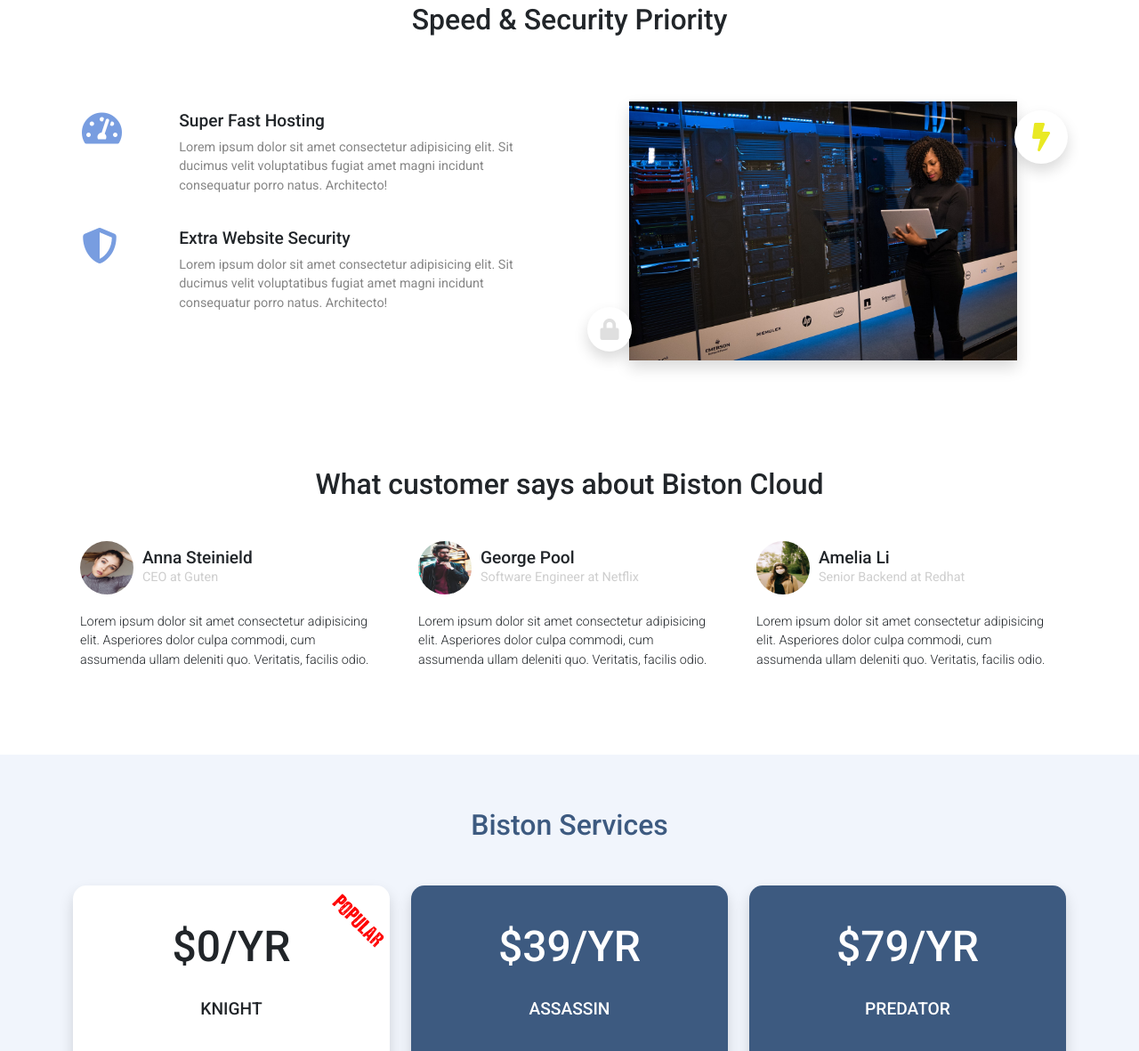
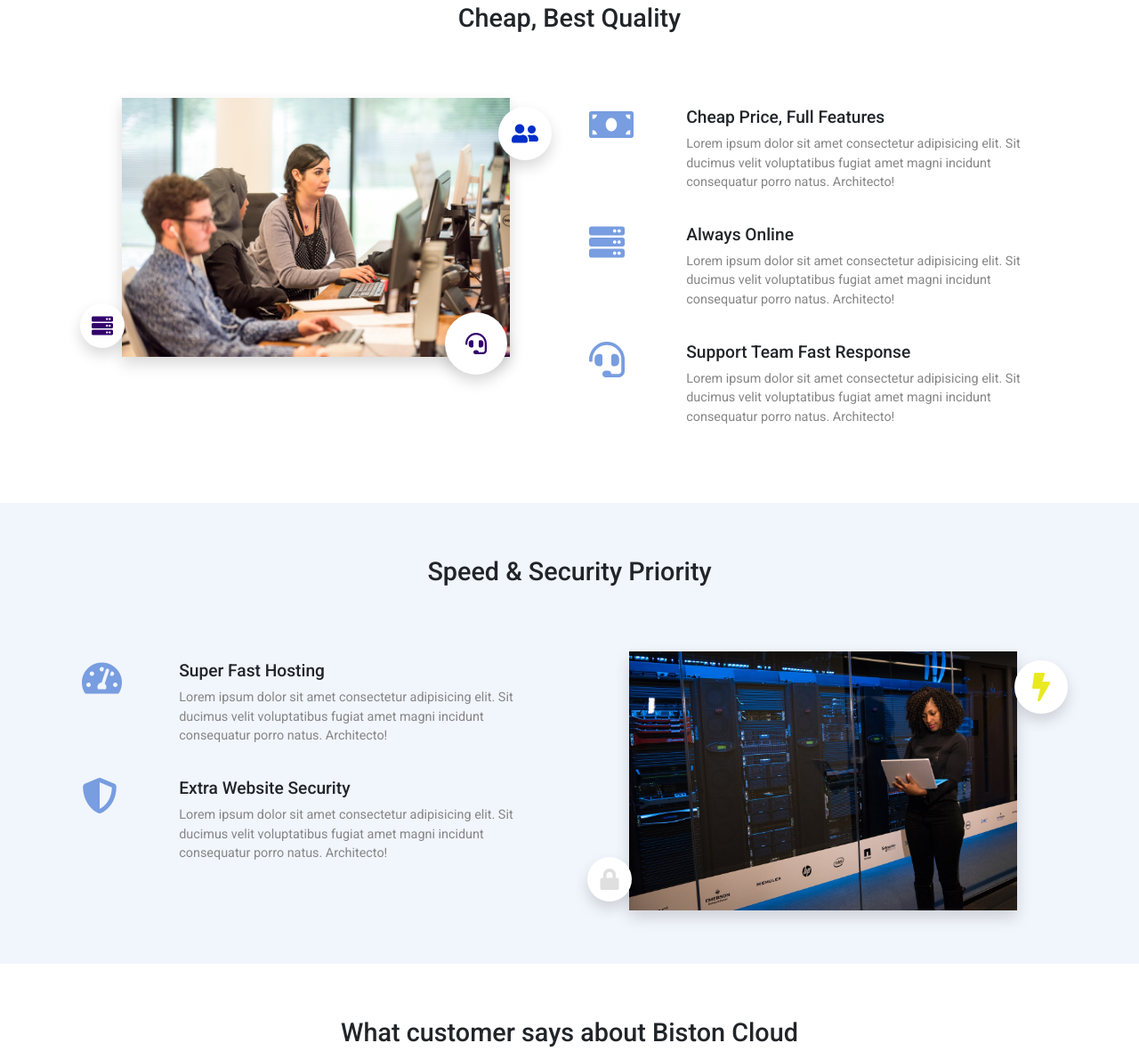
Before and after one commit to akbarrivaldy/biston-cloud, a website: page index.html in a window 1280 px wide. Shown: the part 900-2081 px from the top of the page at 89% size. Drawn offline with nearby package versions, Linux system fonts and the light colour scheme.

Commit message:
Removing deppresionist font, Adding about-top section, Changing heading and paragraph size

```diff
--- a/index.html
+++ b/index.html
@@ -416,6 +416,73 @@
       <div class="container">
         <div class="row d-flex justify-content-between align-items-start gy-4">
           <h1 class="headingContent text-center mb-5" data-aos="fade-up">
+            Cheap, Best Quality
+          </h1>
+          <div class="col-md-6 about-img">
+            <img
+              src="assets/about-top.jpg"
+              alt="Server Maintainer"
+              data-aos="fade-up"
+              class="shadow"
+            />
+            <div class="about-server shadow" data-aos="fade-down">
+              <i class="fas fa-server"></i>
+            </div>
+            <div class="about-user shadow" data-aos="fade-down">
+              <i class="fas fa-user-friends"></i>
+            </div>
+            <div class="about-headset shadow" data-aos="fade-down">
+              <i class="fas fa-headset"></i>
+            </div>
+          </div>
+          <div class="col-md-6 about-text">
+            <div class="about-content" data-aos="fade-up">
+              <div class="about-content-icon">
+                <i class="fas fa-money-bill"></i>
+              </div>
+              <div class="about-content-desc">
+                <h3>Cheap Price, Full Features</h3>
+                <p>
+                  Lorem ipsum dolor sit amet consectetur adipisicing elit. Sit
+                  ducimus velit voluptatibus fugiat amet magni incidunt
+                  consequatur porro natus. Architecto!
+                </p>
+              </div>
+            </div>
+            <div class="about-content" data-aos="fade-up">
+              <div class="about-content-icon">
+                <i class="fas fa-server"></i>
+              </div>
+              <div class="about-content-desc">
+                <h3>Always Online</h3>
+                <p>
+                  Lorem ipsum dolor sit amet consectetur adipisicing elit. Sit
+                  ducimus velit voluptatibus fugiat amet magni incidunt
+                  consequatur porro natus. Architecto!
+                </p>
+              </div>
+            </div>
+            <div class="about-content" data-aos="fade-up">
+              <div class="about-content-icon">
+                <i class="fas fa-headset"></i>
+              </div>
+              <div class="about-content-desc">
+                <h3>Support Team Fast Response</h3>
+                <p>
+                  Lorem ipsum dolor sit amet consectetur adipisicing elit. Sit
+                  ducimus velit voluptatibus fugiat amet magni incidunt
+                  consequatur porro natus. Architecto!
+                </p>
+              </div>
+            </div>
+          </div>
+        </div>
+      </div>
+    </section>
+    <section class="about about-top">
+      <div class="container">
+        <div class="row d-flex justify-content-between align-items-start gy-4">
+          <h1 class="headingContent text-center mb-5" data-aos="fade-up">
             Speed & Security Priority
           </h1>
           <div class="col-md-6 about-text">
@@ -453,10 +520,10 @@
               data-aos="fade-up"
               class="shadow"
             />
-            <div class="bolt shadow" data-aos="fade-down">
+            <div class="about-bolt shadow" data-aos="fade-down">
               <i class="fas fa-bolt"></i>
             </div>
-            <div class="lock shadow" data-aos="fade-down">
+            <div class="about-lock shadow" data-aos="fade-down">
               <i class="fas fa-lock"></i>
             </div>
           </div>
@@ -468,7 +535,7 @@
     <!-- Testimonials Start -->
     <section class="testimonials">
       <div class="container">
-        <h1 class="headingContent text-center mb-4" data-aos="fade-up">
+        <h1 class="headingContent text-center mb-5" data-aos="fade-up">
           What customer says about Biston Cloud
         </h1>
         <div class="row gy-3">
@@ -534,13 +601,15 @@
     <!-- Pricing Start -->
     <section id="pricing" class="pricing">
       <div class="container">
-        <h1 class="text-center mb-5" data-aos="fade-up">Biston Services</h1>
+        <h1 class="headingContent text-center mb-5" data-aos="fade-up">
+          Biston Services
+        </h1>
         <div class="row gy-3">
           <div class="col-md-4">
             <div class="pricing-box shadow popular" data-aos="fade-up">
               <div class="pricing-head">
                 <div class="pricing-head-price">
-                  <h4 class="text-uppercase">$0/yr</h4>
+                  <h4 class="text-uppercase">$3<span>/month</span></h4>
                 </div>
                 <div class="pricing-head-name">
                   <h6 class="text-uppercase">Knight</h6>
@@ -564,7 +633,7 @@
             <div class="pricing-box shadow" data-aos="fade-up">
               <div class="pricing-head">
                 <div class="pricing-head-price">
-                  <h4 class="text-uppercase">$39/yr</h4>
+                  <h4 class="text-uppercase">$9<span>/month</span></h4>
                 </div>
                 <div class="pricing-head-name">
                   <h6 class="text-uppercase">Assassin</h6>
@@ -588,7 +657,7 @@
             <div class="pricing-box shadow" data-aos="fade-up">
               <div class="pricing-head">
                 <div class="pricing-head-price">
-                  <h4 class="text-uppercase">$79/yr</h4>
+                  <h4 class="text-uppercase">$14<span>/month</span></h4>
                 </div>
                 <div class="pricing-head-name">
                   <h6 class="text-uppercase">Predator</h6>
@@ -616,7 +685,9 @@
     <!-- Brand Use Start -->
     <div class="brand-use">
       <div class="container">
-        <h3 class="mb-3" data-aos="fade-up">Brands Using Biston Cloud</h3>
+        <h3 class="headingContent mb-3" data-aos="fade-up">
+          Brands Using Biston Cloud
+        </h3>
         <div class="splide">
           <div class="splide__track">
             <ul class="splide__list">
--- a/styles/scss/_about.scss
+++ b/styles/scss/_about.scss
@@ -1,6 +1,7 @@
 .about {
-  .row {
-    padding: $contentPadding;
+  padding: $contentPadding;
+  &.about-top {
+    background: $primaryHover;
   }
 
   .about-text {
@@ -39,7 +40,7 @@
     img {
       width: 80%;
     }
-    .bolt {
+    .about-bolt {
       padding: 10px;
       width: 60px;
       height: 60px;
@@ -57,7 +58,7 @@
       }
     }
 
-    .lock {
+    .about-lock {
       padding: 10px;
       width: 50px;
       height: 50px;
@@ -74,5 +75,59 @@
         color: rgb(223, 223, 223);
       }
     }
+
+    .about-server {
+      padding: 10px;
+      width: 50px;
+      height: 50px;
+      border-radius: 50%;
+      display: flex;
+      justify-content: center;
+      align-items: center;
+      background: $light;
+      position: absolute;
+      bottom: 10px;
+      left: 20px;
+      i {
+        font-size: 1.5rem;
+        color: rgb(51, 0, 109);
+      }
+    }
+
+    .about-user {
+      padding: 10px;
+      width: 60px;
+      height: 60px;
+      border-radius: 50%;
+      display: flex;
+      justify-content: center;
+      align-items: center;
+      background: $light;
+      position: absolute;
+      top: 10px;
+      right: 20px;
+      i {
+        font-size: 1.5rem;
+        color: rgb(0, 47, 201);
+      }
+    }
+
+    .about-headset {
+      padding: 10px;
+      width: 70px;
+      height: 70px;
+      border-radius: 50%;
+      display: flex;
+      justify-content: center;
+      align-items: center;
+      background: $light;
+      position: absolute;
+      bottom: -20px;
+      right: 70px;
+      i {
+        font-size: 1.5rem;
+        color: rgb(51, 0, 109);
+      }
+    }
   }
 }
--- a/styles/scss/_pricing.scss
+++ b/styles/scss/_pricing.scss
@@ -4,7 +4,6 @@
 
   h1 {
     color: $secondary;
-    font-size: $headingSize;
   }
   .pricing-box {
     padding: 20px;
@@ -15,18 +14,6 @@
     &.popular {
       background: $light;
       color: $dark;
-      position: relative;
-      &::after {
-        content: "Popular";
-        position: absolute;
-        top: 25px;
-        right: 0;
-        color: red;
-        font-size: 1.2rem;
-        font-family: "Deppresionist";
-        text-transform: uppercase;
-        transform: rotate(45deg);
-      }
       .pricing-features {
         .btn-global {
           background: $secondary;
@@ -44,6 +31,9 @@
         h4 {
           margin: 0;
           font-size: 3rem;
+          span {
+            font-size: 1rem;
+          }
         }
       }
       .pricing-head-name {
--- a/styles/scss/_testimonials.scss
+++ b/styles/scss/_testimonials.scss
@@ -12,8 +12,8 @@
       align-items: center;
       .testi-head-avatar {
         img {
-          width: 60px;
-          height: 60px;
+          width: 50px;
+          height: 50px;
           border-radius: 50%;
         }
       }
--- a/styles/scss/main.scss
+++ b/styles/scss/main.scss
@@ -1,9 +1,5 @@
 // Import Fonts
 @import url("https://fonts.googleapis.com/css2?family=Roboto:ital,wght@0,100;0,300;0,400;0,500;0,700;0,900;1,100;1,300;1,400;1,500;1,700;1,900&display=swap");
-@font-face {
-  font-family: "Deppresionist";
-  src: url("../../assets/fonts/Depressionist_3_Revisited_2010.ttf");
-}
 
 // Customizing Bootstrap
 @import "../../node_modules/bootstrap/scss/functions";
@@ -19,7 +15,7 @@ $darkHover: rgb(134, 134, 134);
 
 $navCollapseWidth: 250px;
 $contentPadding: 60px 0;
-$headingSize: 2rem;
+$headingSize: 1.8rem;
 $headingSize2: 1.2rem;
 $paragraphSize: 0.9rem;
 @import "../../node_modules/bootstrap/scss/variables";
```
Also changed, not shown: assets/about-top.jpg (added), assets/fonts/Depressionist_3_Revisited_2010.ttf (deleted), styles/main.css, 1 other file.
